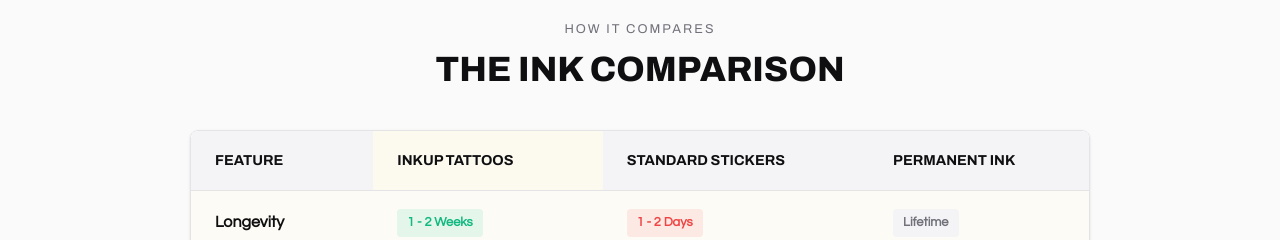
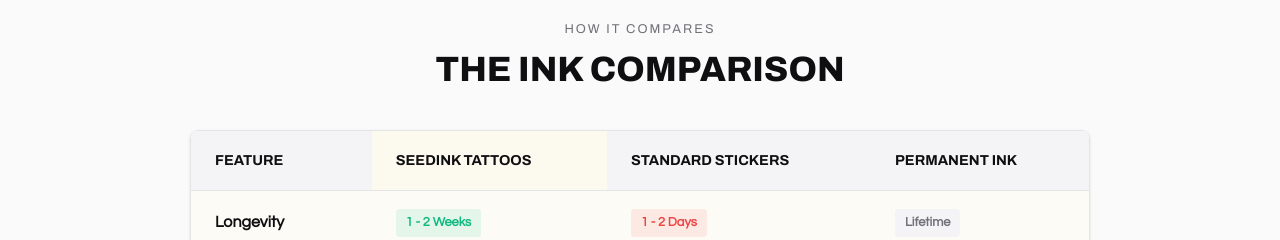
Before and after one commit to siddhantsachan33-pixel/tatto, a React (Vite) app: page / in a window 1280 px wide. Shown: the part 7700-7940 px from the top of the page. Built offline with nearby package versions, Linux system fonts and the light colour scheme; no server answers.

Commit message:
deploy: upload src/components/ComparisonTable.jsx

```diff
--- a/src/components/ComparisonTable.jsx
+++ b/src/components/ComparisonTable.jsx
@@ -14,7 +14,7 @@
             <thead>
               <tr>
                 <th>Feature</th>
-                <th style={{ background: 'rgba(212, 175, 55, 0.08)' }}>INKUP Tattoos</th>
+                <th style={{ background: 'rgba(212, 175, 55, 0.08)' }}>SEEDINK Tattoos</th>
                 <th>Standard Stickers</th>
                 <th>Permanent Ink</th>
               </tr>
```
